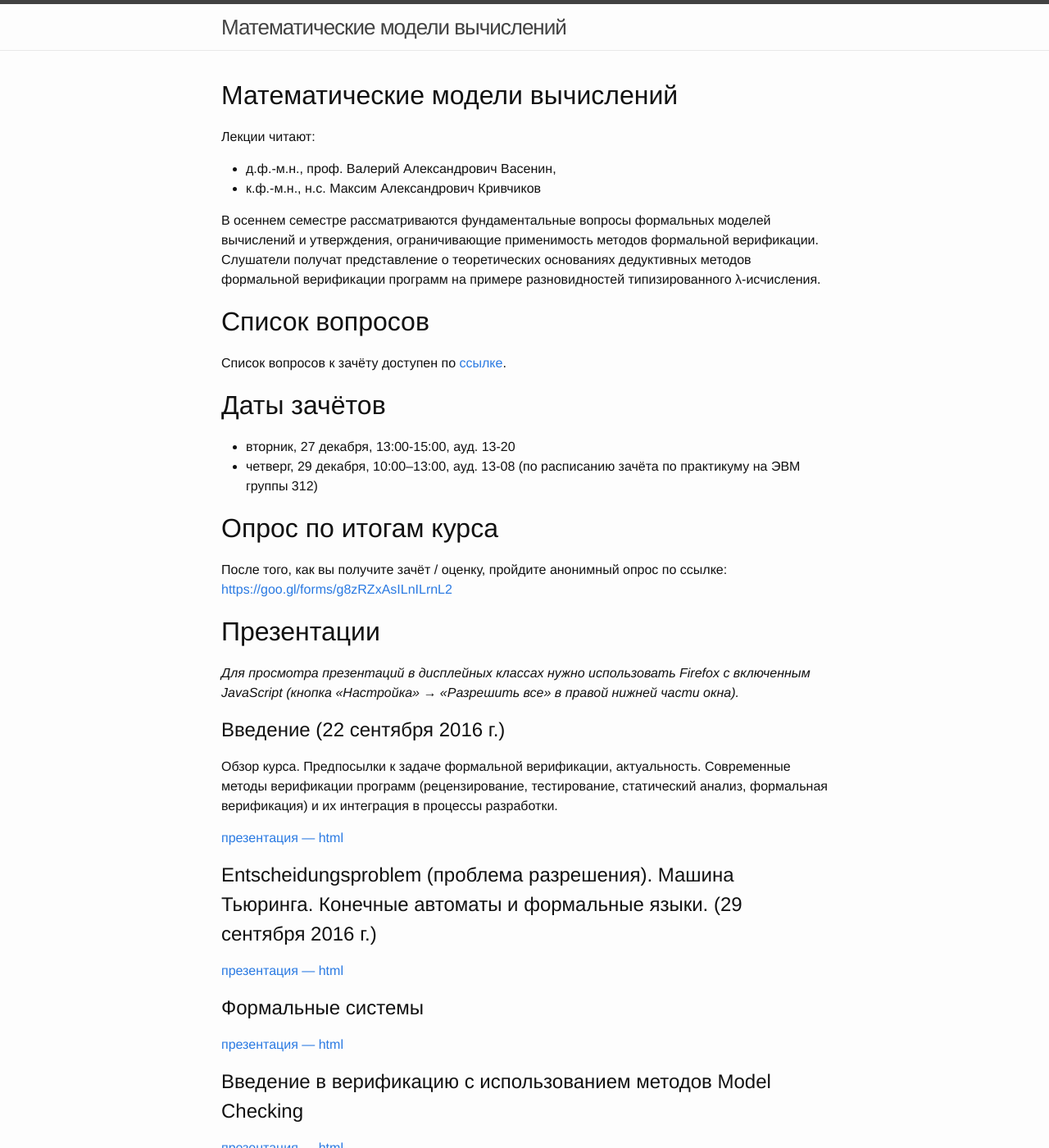
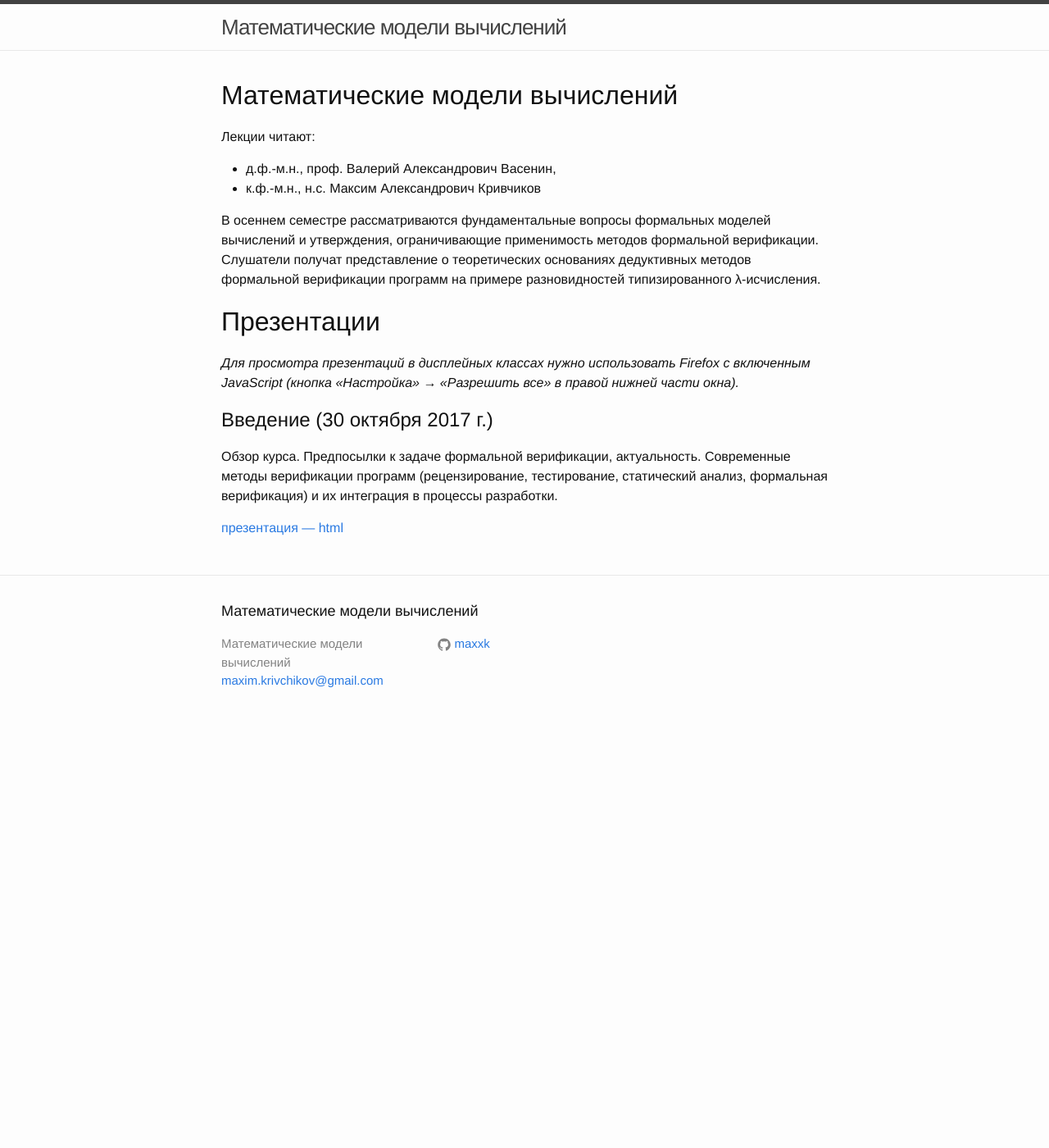
Before and after one commit to maxxk/formal-models, a Jekyll site: the page built from index.md, in a window 1280 px wide and 1400 px high. Shown: the whole window at 82% size. Built offline with Jekyll 4.4.1, drawn with Linux system fonts in a browser that asks for light colours; our own code applies the rules of GitHub Pages for plain Markdown files; some of the changed text lies outside the part shown.

Commit message:
"reset" index page

```diff
--- a/index.md
+++ b/index.md
@@ -11,28 +11,28 @@ layout: default
 
 В осеннем семестре рассматриваются фундаментальные вопросы формальных моделей вычислений и утверждения, ограничивающие применимость методов формальной верификации. Слушатели получат представление о теоретических основаниях дедуктивных методов формальной верификации программ на примере разновидностей типизированного λ-исчисления.
 
-# Список вопросов
+<!-- # Список вопросов
 Список вопросов к зачёту доступен по [ссылке](questions).
 
 # Даты зачётов
 
 - вторник, 27 декабря, 13:00-15:00, ауд. 13-20
-- четверг, 29 декабря, 10:00–13:00, ауд. 13-08 (по расписанию зачёта по практикуму на ЭВМ группы 312)
+- четверг, 29 декабря, 10:00–13:00, ауд. 13-08 (по расписанию зачёта по практикуму на ЭВМ группы 312) -->
 
 
 
-# Опрос по итогам курса
-После того, как вы получите зачёт / оценку, пройдите анонимный опрос по ссылке: [https://goo.gl/forms/g8zRZxAsILnILrnL2](https://goo.gl/forms/g8zRZxAsILnILrnL2)
+<!-- # Опрос по итогам курса
+После того, как вы получите зачёт / оценку, пройдите анонимный опрос по ссылке: [https://goo.gl/forms/g8zRZxAsILnILrnL2](https://goo.gl/forms/g8zRZxAsILnILrnL2) -->
 
 # Презентации
 *Для просмотра презентаций в дисплейных классах нужно использовать Firefox с включенным JavaScript (кнопка «Настройка» → «Разрешить все» в правой нижней части окна).*
 
-## Введение (22 сентября 2016 г.)
+## Введение (30 октября 2017 г.)
 Обзор курса. Предпосылки к задаче формальной верификации, актуальность. Современные методы верификации программ (рецензирование, тестирование, статический анализ, формальная верификация) и их интеграция в процессы разработки.
 
 [презентация — html](presentations/01-Introduction.html)
 
-## Entscheidungsproblem (проблема разрешения). Машина Тьюринга. Конечные автоматы и формальные языки. (29 сентября 2016 г.)
+<!-- ## Entscheidungsproblem (проблема разрешения). Машина Тьюринга. Конечные автоматы и формальные языки. (29 сентября 2016 г.)
 
 [презентация — html](presentations/02-Entscheidungsproblem.html)
 
@@ -71,4 +71,4 @@ layout: default
 
 ## Операторные схемы программ. Нормальные алгорифмы Маркова
 
-[презентация — html](presentations/11-Ershov-Markov.html)
+[презентация — html](presentations/11-Ershov-Markov.html) -->
```
